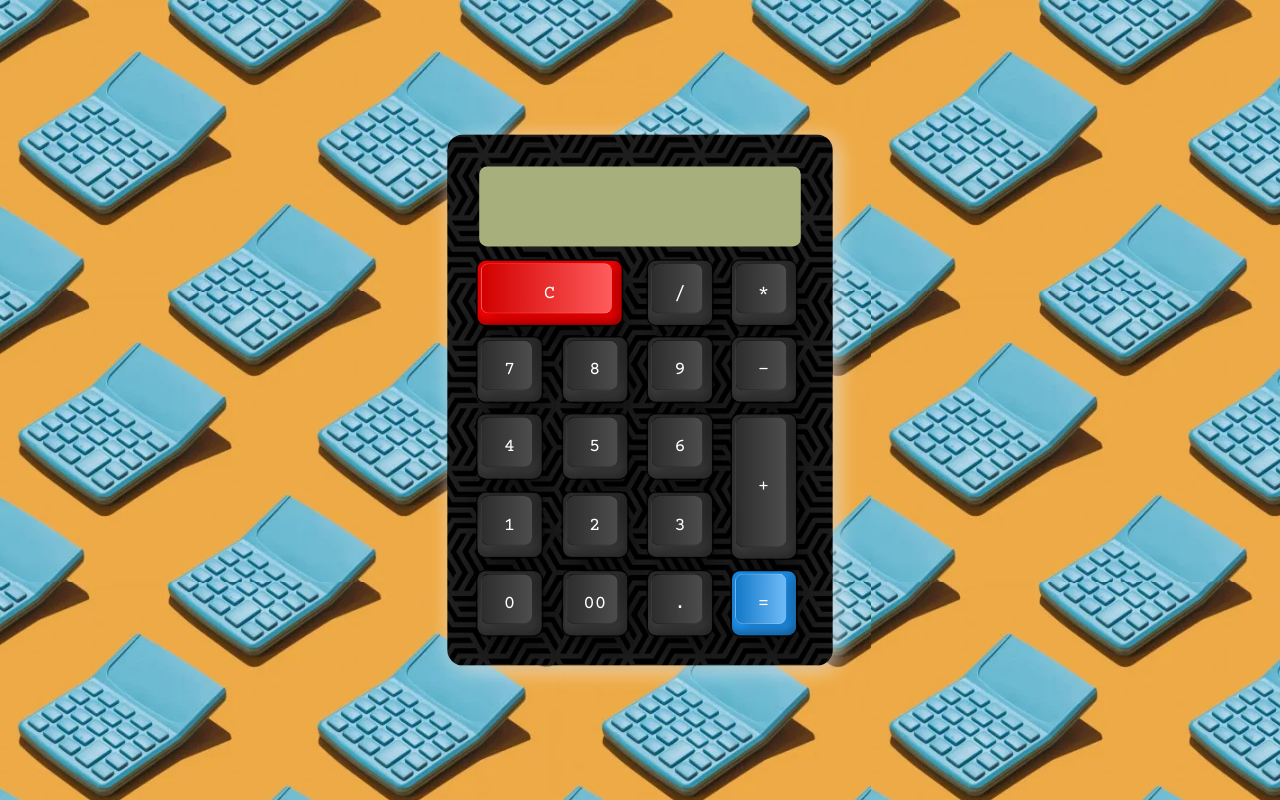
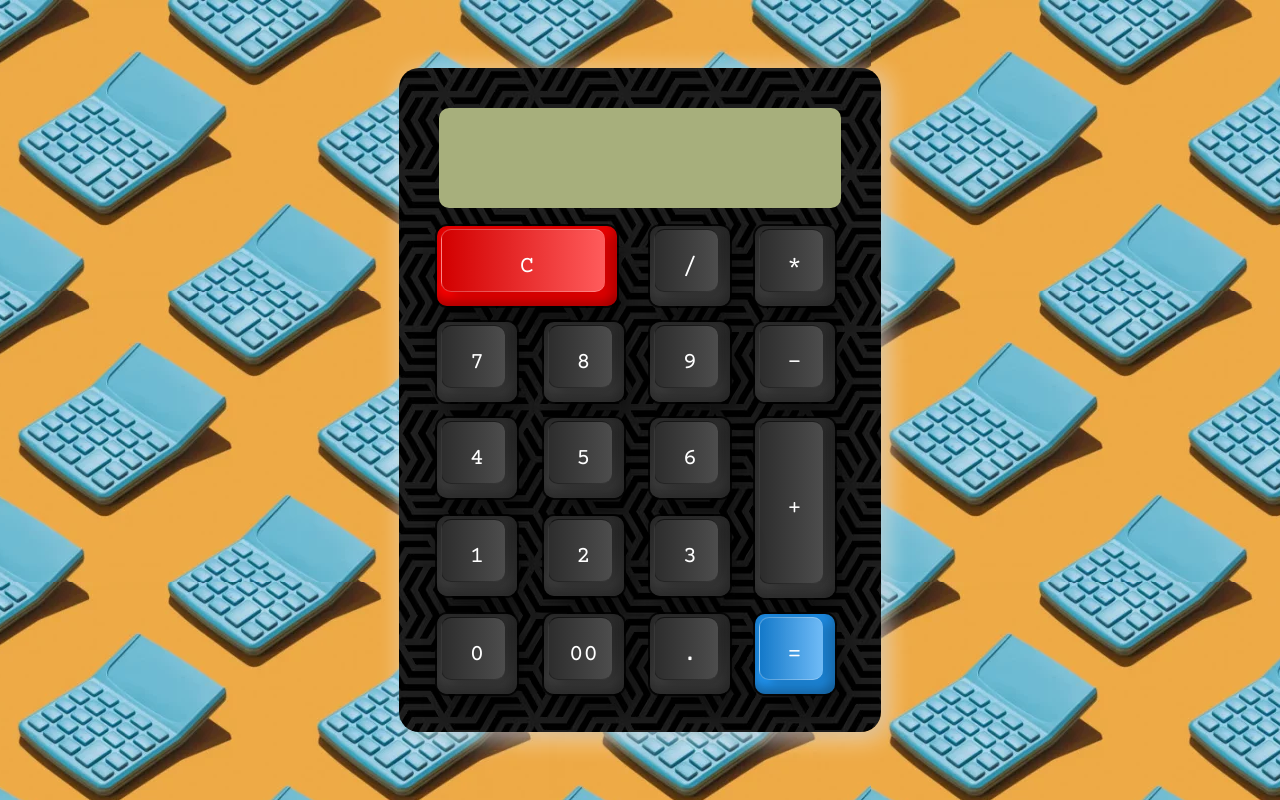
Before and after one commit to RaviKiran25052/LGM-Task-4, a plain HTML site: page index.html in a window 1280 px wide. Drawn offline with nearby package versions, Linux system fonts and the light colour scheme.

Commit message:
Update style.css

```diff
--- a/style.css
+++ b/style.css
@@ -19,7 +19,6 @@ body {
   padding: 40px 30px 30px;
   border-radius: 20px;
   background-image: url('cal.png');
-  scale: 0.8;
   box-shadow: 5px 5px 15px rgba(0, 0, 0, 0.1), 5px 5px 25px #fffb;
 }
 .container span {
```
